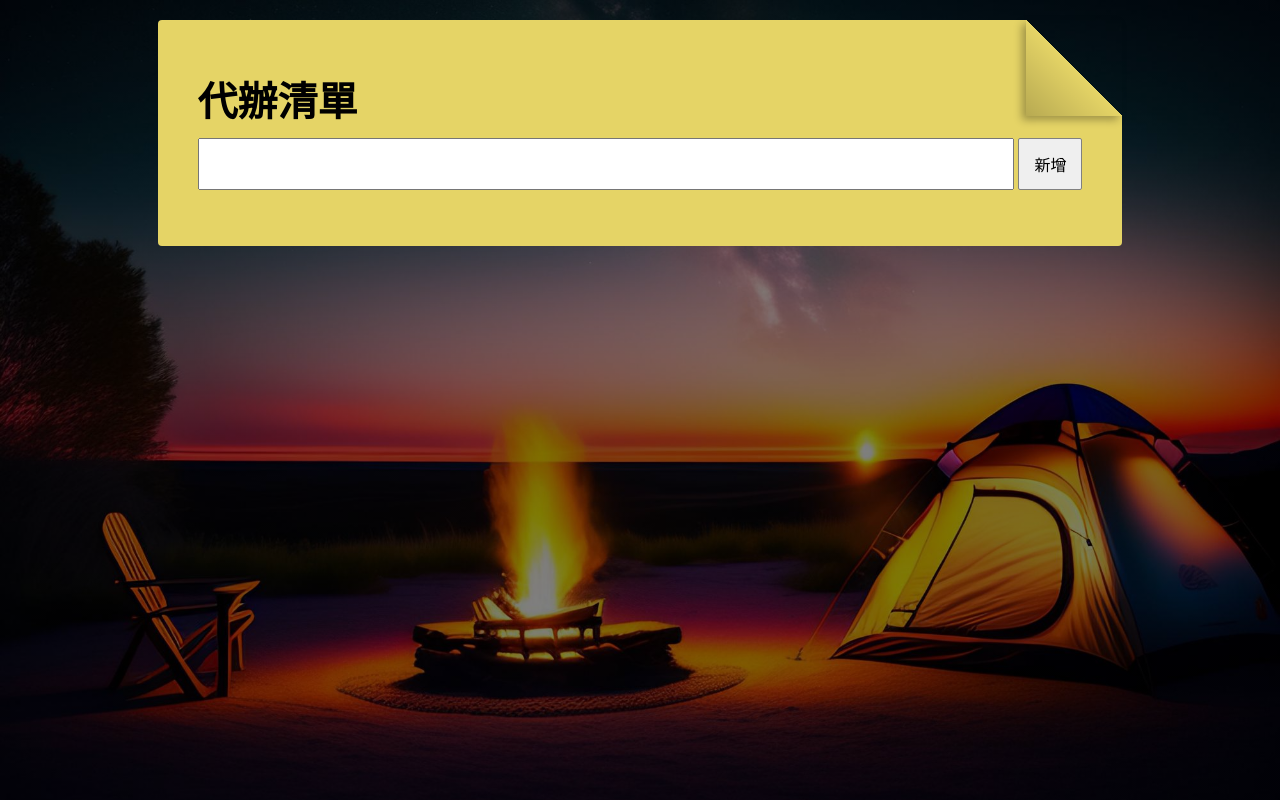
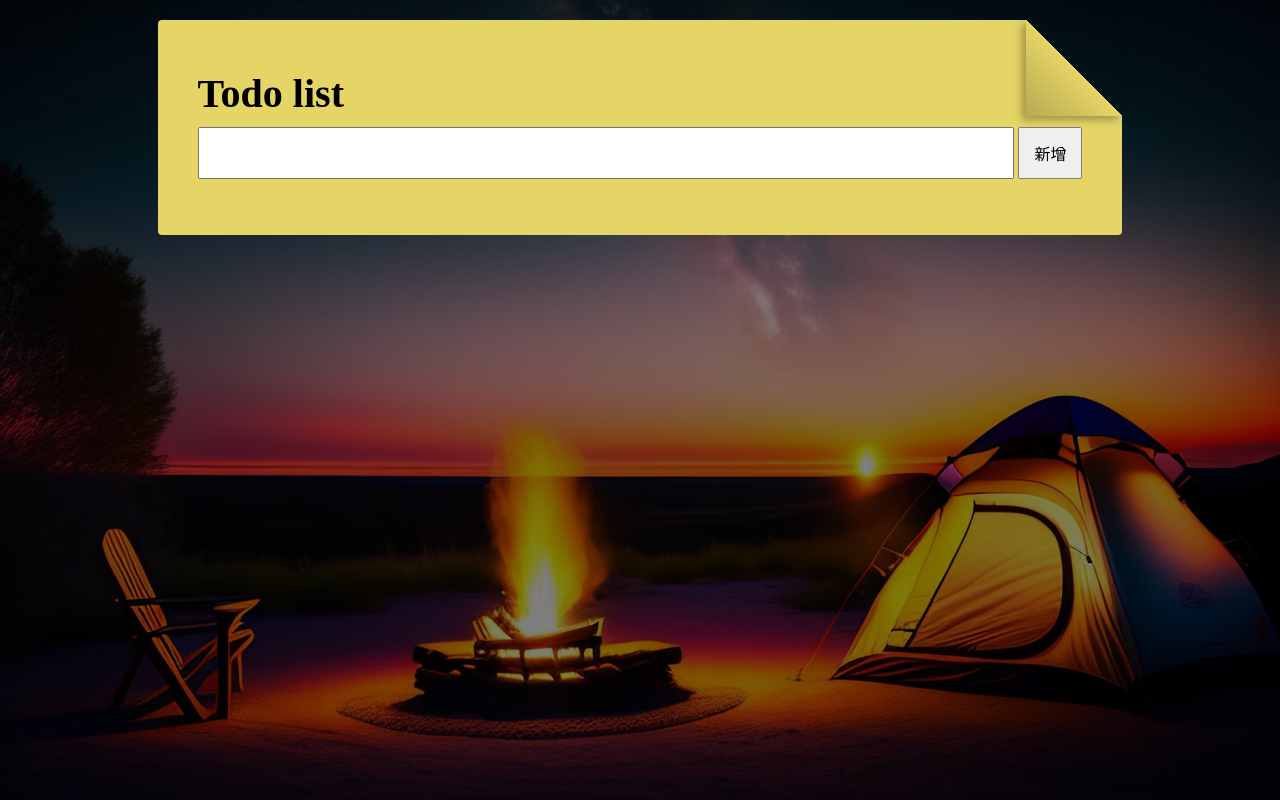
Before and after one commit to cookiepingyen/todolist, a plain HTML site: page index.html in a window 1280 px wide. Drawn offline with Linux system fonts and the light colour scheme.

Commit message:
modify bg-image size

```diff
--- a/index.html
+++ b/index.html
@@ -15,7 +15,7 @@
   </head>
   <body>
     <main class="todo-app">
-      <h1>代辦清單</h1>
+      <h1>Todo list</h1>
       <div class="taskSection">
         <input type="text" id="taskInput" value="" />
         <button id="addBtn">新增</button>
--- a/style.css
+++ b/style.css
@@ -1,7 +1,7 @@
 body {
   background: linear-gradient(rgba(0, 0, 0, 0.5), rgba(0, 0, 0, 0.5)),
     url("forest3.jpg");
-  background-size: 100%;
+  background-size: 100% 110%;
   background-attachment: fixed;
 }
 
```
